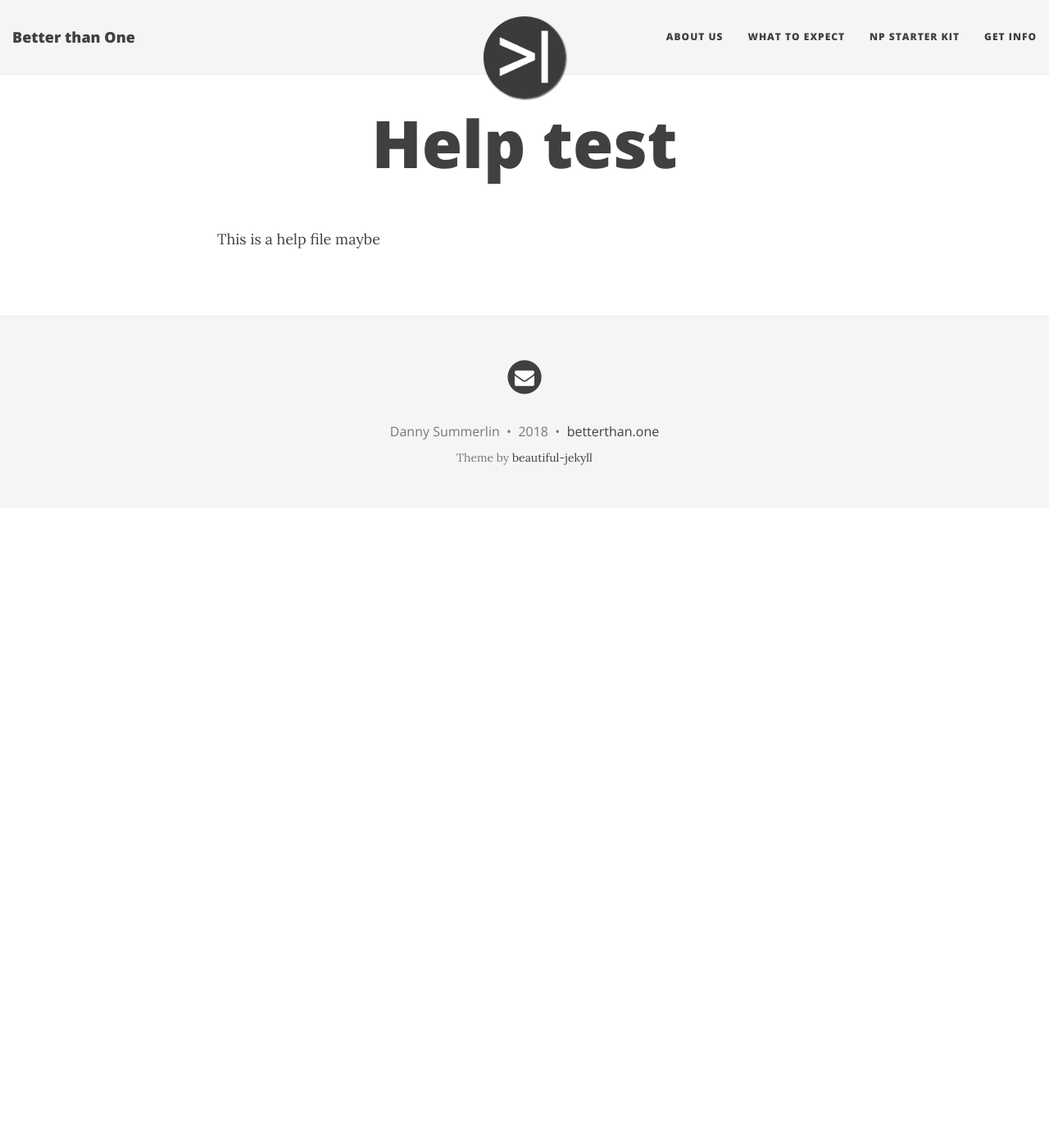
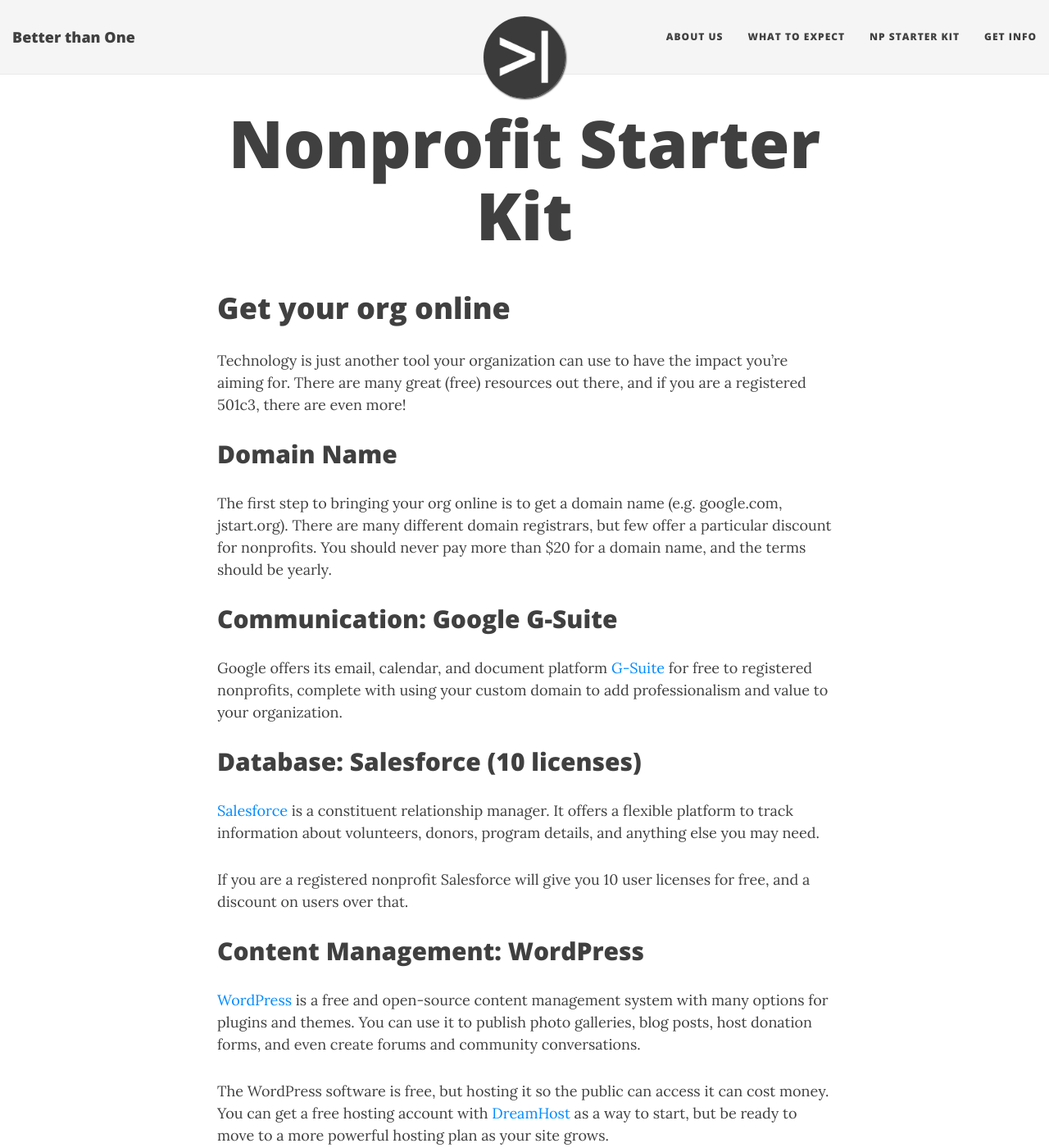
Before and after one commit to betterthan-one/betterthan-one.github.io, a Jekyll site: the page built from npstarterkit.md, in a window 1280 px wide and 1400 px high. Shown: the whole window at 82% size. Built offline with Jekyll 4.4.1, drawn with Linux system fonts in a browser that asks for light colours; nearby versions of some CDN libraries.

Commit message:
content updates

```diff
--- a/npstarterkit.md
+++ b/npstarterkit.md
@@ -1,4 +1,27 @@
 ---
-title: Help test
+title: Nonprofit Starter Kit
 ---
-This is a help file maybe
+
+# Get your org online
+
+Technology is just another tool your organization can use to have the impact you're aiming for. There are many great (free) resources out there, and if you are a registered 501c3, there are even more!
+
+## Domain Name
+
+The first step to bringing your org online is to get a domain name (e.g. google.com, jstart.org). There are many different domain registrars, but few offer a particular discount for nonprofits. You should never pay more than $20 for a domain name, and the terms should be yearly.
+
+## Communication: Google G-Suite
+
+Google offers its email, calendar, and document platform [G-Suite](https://www.google.com/nonprofits/index.html) for free to registered nonprofits, complete with using your custom domain to add professionalism and value to your organization.
+
+## Database: Salesforce (10 licenses)
+
+[Salesforce](https://www.salesforce.org/nonprofit/) is a constituent relationship manager. It offers a flexible platform to track information about volunteers, donors, program details, and anything else you may need.
+
+If you are a registered nonprofit Salesforce will give you 10 user licenses for free, and a discount on users over that.
+
+## Content Management: WordPress
+
+[WordPress](https://wordpress.org/) is a free and open-source content management system with many options for plugins and themes. You can use it to publish photo galleries, blog posts, host donation forms, and even create forums and community conversations.
+
+The WordPress software is free, but hosting it so the public can access it can cost money. You can get a free hosting account with [DreamHost](https://help.dreamhost.com/hc/en-us/articles/215769478-Non-profit-discount) as a way to start, but be ready to move to a more powerful hosting plan as your site grows.
```
Also changed, not shown: index.md (+2 -0 lines), whattoexpect.md (+16 -1 lines).
